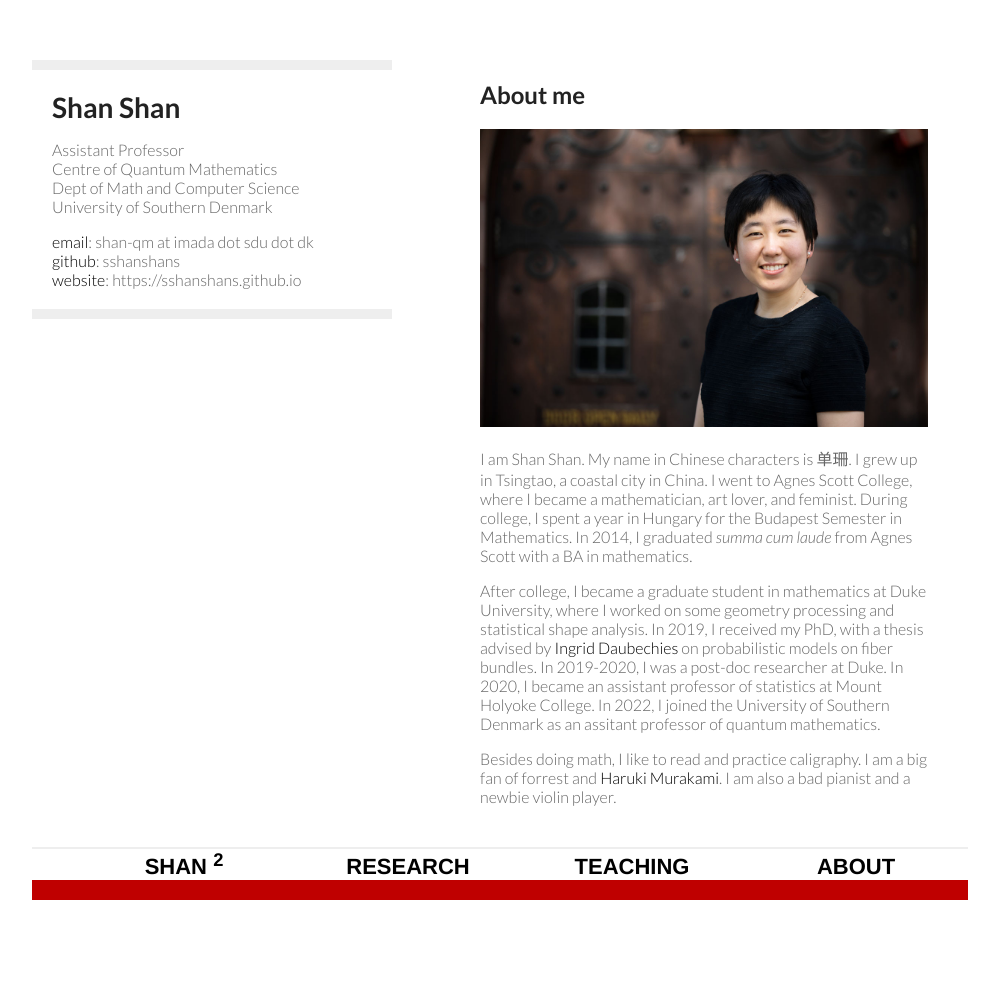
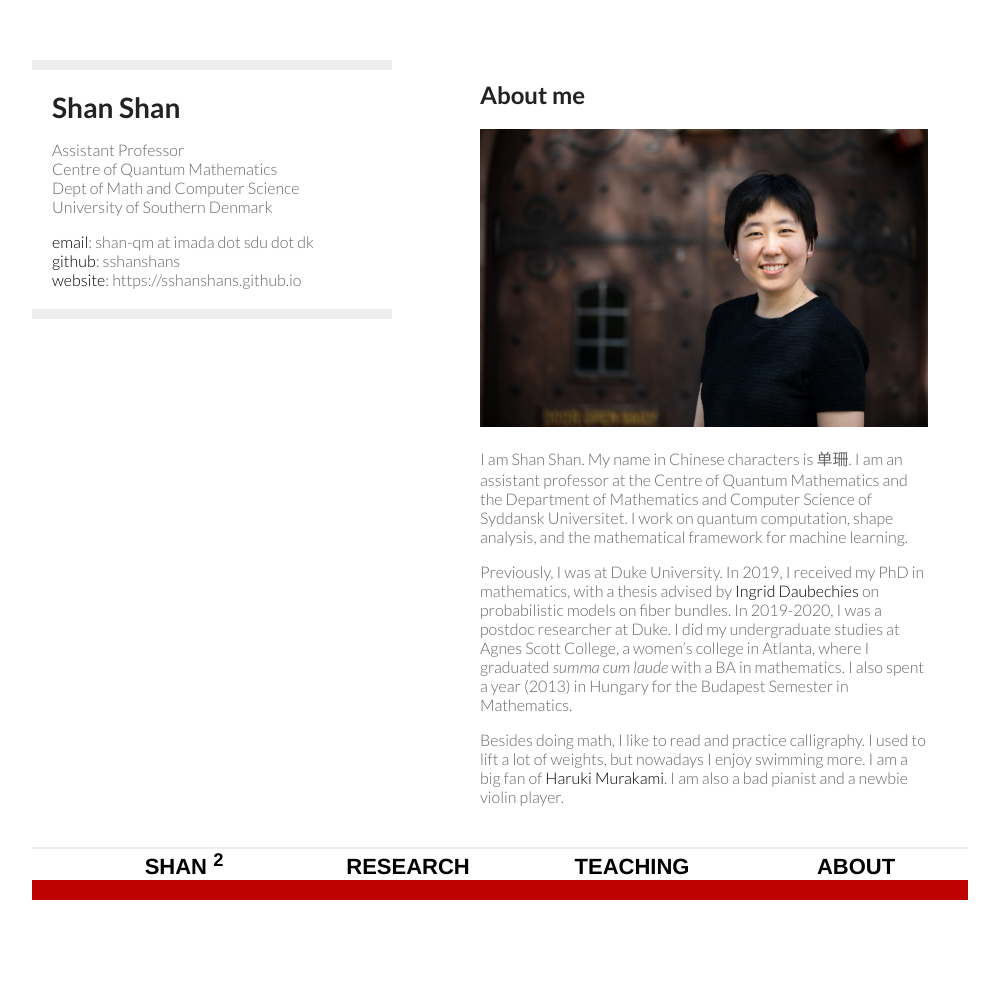
Before and after one commit to sshanshans/sshanshans.github.io, a Jekyll site: the page built from AboutMe/aboutme.md, in a window 1280 px wide. Shown: the whole page, without its empty margins (160-1159 px from the left). Built offline with Jekyll 4.4.1, drawn with Linux system fonts in a browser that asks for light colours.

Commit message:
Update aboutme.md

```diff
--- a/AboutMe/aboutme.md
+++ b/AboutMe/aboutme.md
@@ -7,11 +7,11 @@ description: profile
 ## About me
 ![me](/images/sshan.jpg)
 
-I am Shan Shan. My name in Chinese characters is 单珊. I grew up in Tsingtao, a coastal city in China. I went to Agnes Scott College, where I became a mathematician, art lover, and feminist. During college, I spent a year in Hungary for the Budapest Semester in Mathematics. In 2014, I graduated *summa cum laude* from Agnes Scott with a BA in mathematics.
+I am Shan Shan. My name in Chinese characters is 单珊. I am an assistant professor at the Centre of Quantum Mathematics and the Department of Mathematics and Computer Science of Syddansk Universitet. I work on quantum computation, shape analysis, and the mathematical framework for machine learning.
 
-After college, I became a graduate student in mathematics at Duke University, where I worked on some geometry processing and statistical shape analysis. In 2019, I received my PhD, with a thesis advised by [Ingrid Daubechies](/images/SSID.png) on probabilistic models on fiber bundles. In 2019-2020, I was a post-doc researcher at Duke. In 2020, I became an assistant professor of statistics at Mount Holyoke College. In 2022, I joined the University of Southern Denmark as an assitant professor of quantum mathematics.
+Previously, I was at Duke University. In 2019, I received my PhD in mathematics, with a thesis advised by [Ingrid Daubechies](/images/SSID.png) on probabilistic models on fiber bundles. In 2019-2020, I was a postdoc researcher at Duke. I did my undergraduate studies at Agnes Scott College, a women's college in Atlanta, where I graduated *summa cum laude* with a BA in mathematics.  I also spent a year (2013) in Hungary for the Budapest Semester in Mathematics.
 
-Besides doing math, I like to read and practice caligraphy. I am a big fan of forrest and [Haruki Murakami](http://www.harukimurakami.com). I am also a bad pianist and a newbie violin player.
+Besides doing math, I like to read and practice calligraphy. I used to lift a lot of weights, but nowadays I enjoy swimming more. I am a big fan of [Haruki Murakami](http://www.harukimurakami.com). I am also a bad pianist and a newbie violin player.
 
 <br />
 <br />
```
